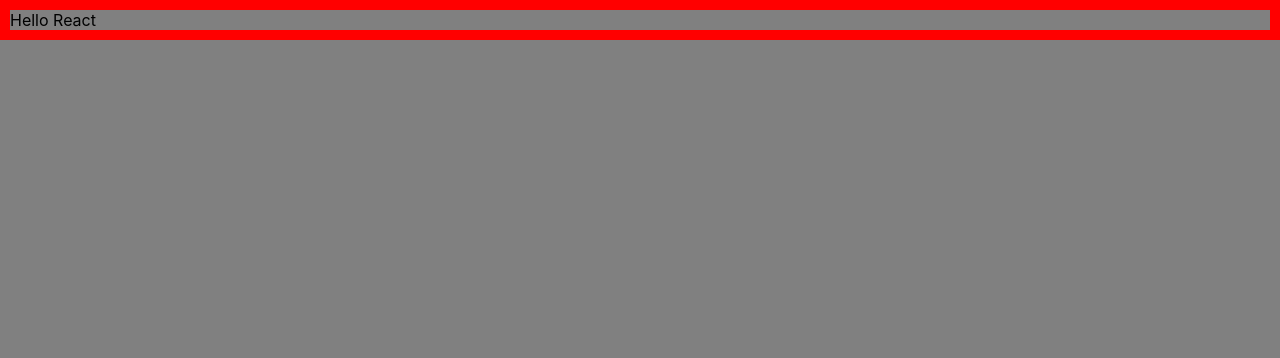
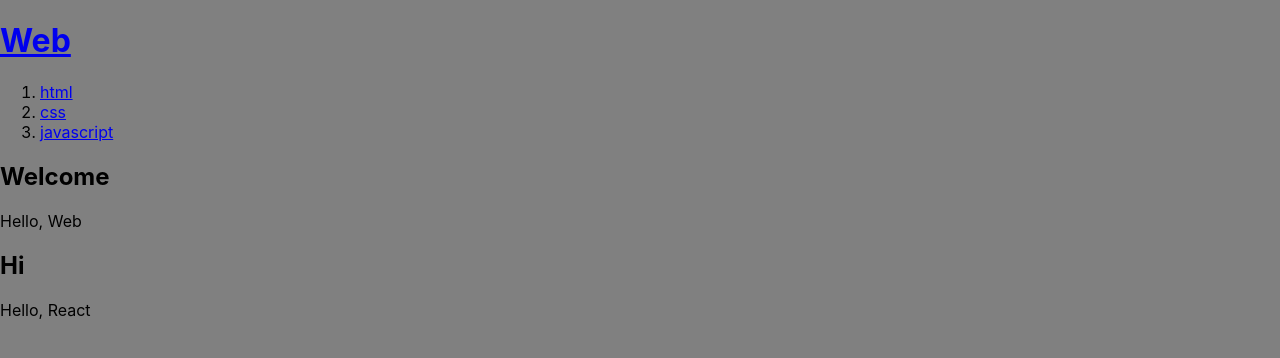
Before and after one commit to ToutVa/studyreact, a React (Create React App) app: page / in a window 1280 px wide. Shown: the top 358 px of the page. Built offline with nearby package versions, Linux system fonts and the light colour scheme.

Commit message:
1. props 2. event

```diff
--- a/public/index.html
+++ b/public/index.html
@@ -28,7 +28,7 @@
   </head>
   <body>
     <noscript>You need to enable JavaScript to run this app.</noscript>
-    <div id="root" style="border: 10px solid red;"></div>
+    <div id="root"></div>
     <!--
       This HTML file is a template.
       If you open it directly in the browser, you will see an empty page.
--- a/src/App.js
+++ b/src/App.js
@@ -1,10 +1,65 @@
-import logo from './logo.svg';
 import './App.css';
 
+function Header(props) {
+  return (
+    <header>
+      <h1><a href ="/" onClick = {(event)=>{
+        event.preventDefault();
+        props.onChangeMode();
+      }}>{props.title}</a></h1>
+    </header>
+  )
+}
+
+function Nav(props) {
+  const lis = [
+  ]
+  console.log(props)
+  for (let i = 0; i < props.topics.length; i++) {
+    let t = props.topics[i];
+    lis.push(<li key = {t.id}>
+      <a id ={t.id} href={'/read/' + t.id} onClick = {event => {
+        console.log(event);
+        event.preventDefault();
+        props.onChangeMode(event.target.id);
+    }}>
+      {t.title}</a></li>);
+  }
+
+  return (
+    <nav>
+      <ol>
+        {lis}
+      </ol>
+    </nav>
+  )
+}
+
+function Article(props) {
+  return (
+    <article>
+      <h2>{props.title}</h2>
+      {props.body}
+    </article>
+  )
+}
+
 function App() {
+  const topics = [
+    {id:1, title:'html', body:'html is . . .'},
+    {id:2, title:'css', body:'css is . . .'},
+    {id:3, title:'javascript', body:'javascript is . . .'}
+  ];
   return (
-    <div className="App">
-      Hello React
+    <div>
+      <Header title = "Web" onChangeMode = {function(){
+        alert('Header');
+      }}></Header>
+      <Nav topics = {topics} onChangeMode = {(id) => {
+        alert(id);
+      }}></Nav>
+      <Article title = "Welcome" body = "Hello, Web"></Article>
+      <Article title = "Hi" body = "Hello, React"></Article>
     </div>
   );
 }
```
